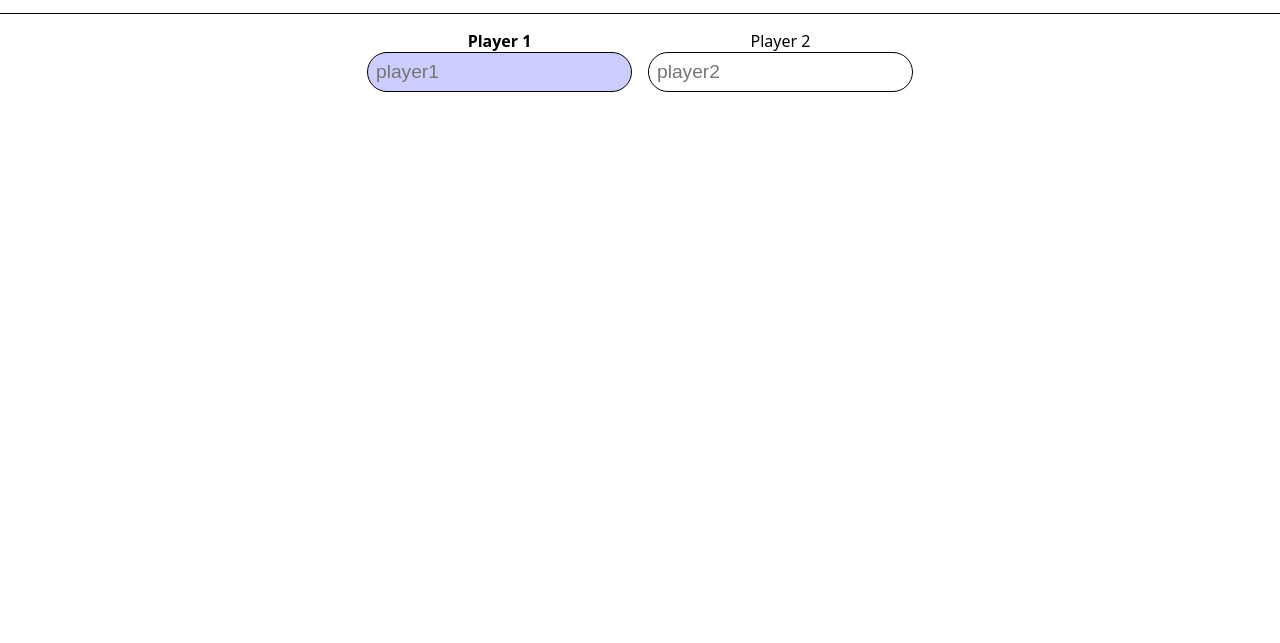
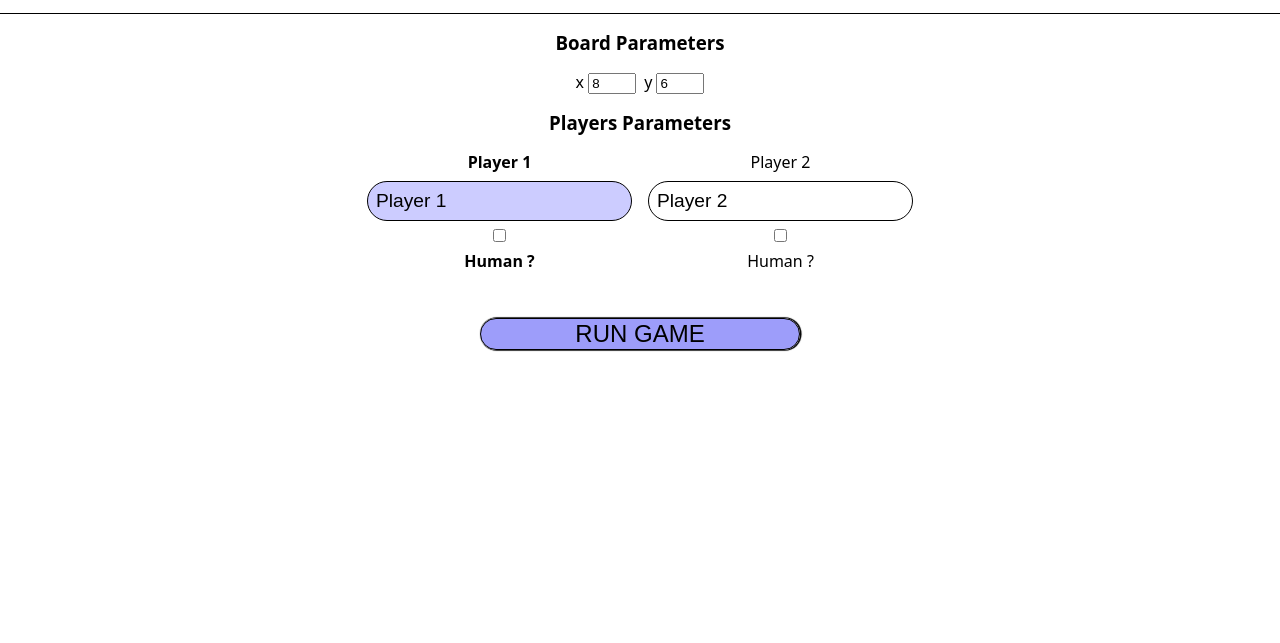
Before and after one commit to EnumaOub/Battleship, a website built with webpack: page src/index.html in a window 1280 px wide. Shown: the part 92-735 px from the top of the page. Built offline with nearby package versions, Linux system fonts and the light colour scheme.

Commit message:
Add more inputs for generation of players

```diff
--- a/src/index.html
+++ b/src/index.html
@@ -16,14 +16,38 @@
     </header>
 
     <main>
-        <div class="player">
-            <div class="player1 active">
-                <label for="player1-name"> Player 1</label>
-                <input type="text" name="player1-name" id="player1-name" placeholder="player1" />
+        <div class="parameters">
+            <h3>Board Parameters</h3>
+            <div class="info-board">
+                <div class="board-size">
+                    <div class="coord-x">
+                        <label for="coordX">x</label>
+                        <input type="number" name="coordX" id="coordX" value="8" max="10" min="0" />
+                    </div>
+                    <div class="coord-y">
+                        <label for="coordY">y</label>
+                        <input type="number" name="coordY" id="coordY" value="6" max="10" min="0" />
+                    </div>
+                </div>
+
             </div>
-            <div class="player2">
-                <label for="player2-name">Player 2</label>
-                <input type="text" name="player2-name" id="player2-name" placeholder="player2" />
+            <h3>Players Parameters</h3>
+            <div class="player">
+                <div class="player1 active">
+                    <label for="player1-name"> Player 1</label>
+                    <input type="text" name="player1-name" id="player1-name" value="Player 1" />
+                    <input type="checkbox" id="player1-realp" name="player1-realp">
+                    <label for="player1-realp">Human ?</label><br>
+                </div>
+                <div class="player2">
+                    <label for="player2-name">Player 2</label>
+                    <input type="text" name="player2-name" id="player2-name" value="Player 2" />
+                    <input type="checkbox" id="player2-realp" name="player2-realp">
+                    <label for="player2-realp">Human ?</label><br>
+                </div>
+            </div>
+            <div>
+                <button id="run-game">RUN GAME</button>
             </div>
         </div>
         <div class="grid">
--- a/src/modules/ui/CreateGame.js
+++ b/src/modules/ui/CreateGame.js
@@ -2,21 +2,38 @@ import Player from "../internal/Player"
 
 export const CreateGame = function() {
 
+    const player1Coord = [
+        [[0, 5], [3, 5]],
+        [[2, 2], [2, 0]],
+        [[4, 1], [4, 5]]
+    ];
 
-    const createPlayer = function(name) {
-        console.log(`${name}-name`)
-        const playerName = document.getElementById(`${name}-name`).value ? document.getElementById(name).value: name ;
-        const size = [8, 6];
-        const realP = true;
-        return new Player(playerName, realP, size[0], size[1]);
-    }
+    const player2Coord = [
+        [[3, 1], [0, 1]],
+        [[0, 4], [0, 0]],
+        [[2, 1], [2, 5]]
+    ];
+
+    const addShip = function(coord, player) {
+        player.board.addShip(coord[0], coord[1])
+    };
+
+    const createPlayer = function(name, setCoord) {
+        const playerName = document.getElementById(`${name}-name`).value ? document.getElementById(`${name}-name`).value: name;
+        const sizeX = document.getElementById('coordX').value;
+        const sizeY = document.getElementById('coordY').value;
+        const realP = document.getElementById(`${name}-realp`).checked;
+        const player = new Player(playerName, realP, sizeX, sizeY);
+        setCoord.forEach((coord) => addShip(coord, player));
+        return player;
+    };
 
     let players = {
-        player1: createPlayer("player1"),
-        player2: createPlayer("player2"),
+        player1: createPlayer("player1", player1Coord),
+        player2: createPlayer("player2", player2Coord),
     };
 
     return {
         players
-    }
-}
+    };
+};
--- a/src/styles/styles.css
+++ b/src/styles/styles.css
@@ -72,6 +72,7 @@ main {
 .player1, .player2 {
     display: flex;
     flex-direction: column;
+    gap: 0.5rem;
 }
 
 .player1 label, .player2 label {
@@ -87,6 +88,34 @@ main {
 
 .player1 input:focus, .player2 input:focus {
     outline: 2px solid black;
+}
+
+.info-board input {
+    max-width: 3rem;
+}
+
+.parameters {
+    display: flex;
+    flex-direction: column;
+    justify-content: center;
+    align-items: center;
+    gap: 1rem;
+}
+
+.board-size {
+    display: flex;
+    flex-direction: row;
+    gap: .5rem;
+}
+
+#run-game {
+    border-radius: 2rem;
+    border: 1px solid ;
+    box-shadow: 0.05rem 0 0.05rem 0.05rem;
+    width: 20rem;
+    cursor: pointer;
+    font-size: 1.5rem;
+    background-color: rgba(117, 117, 248, 0.705);
 }
 
 /* Gameboard */
```
